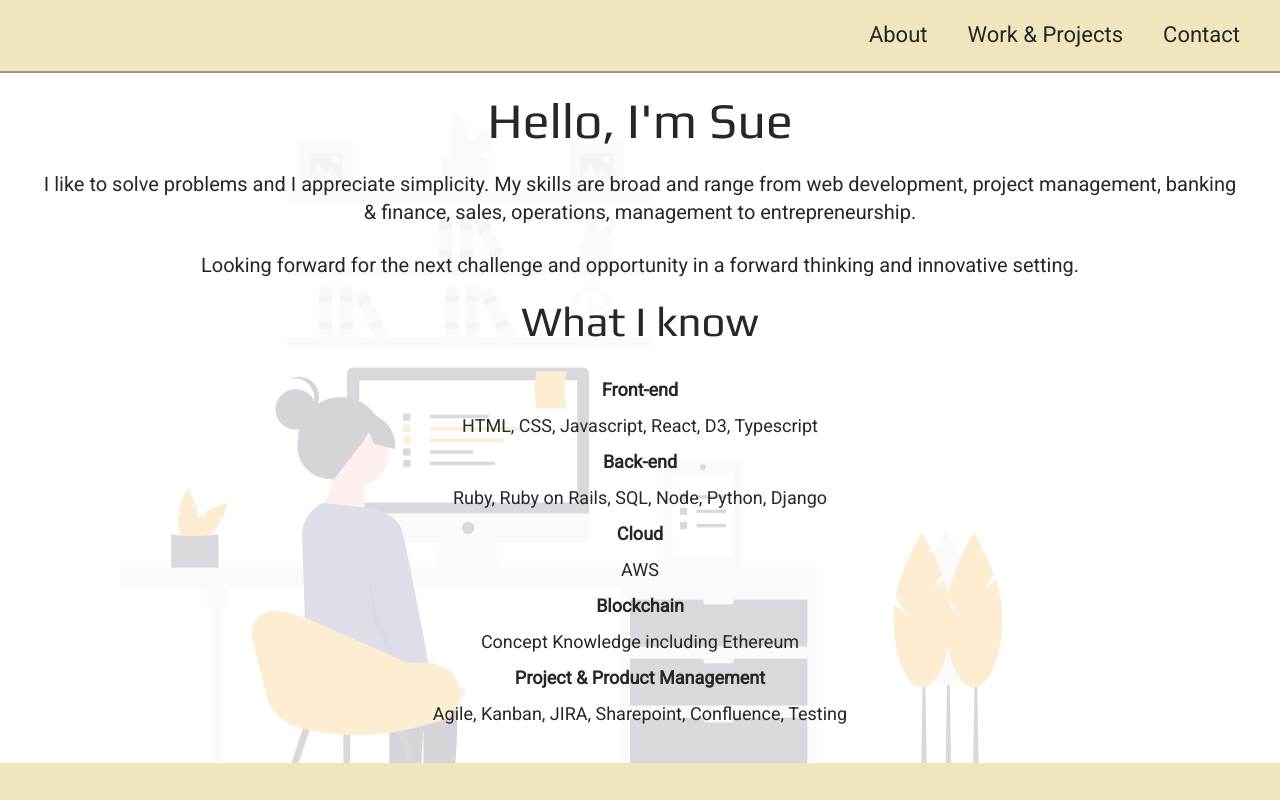
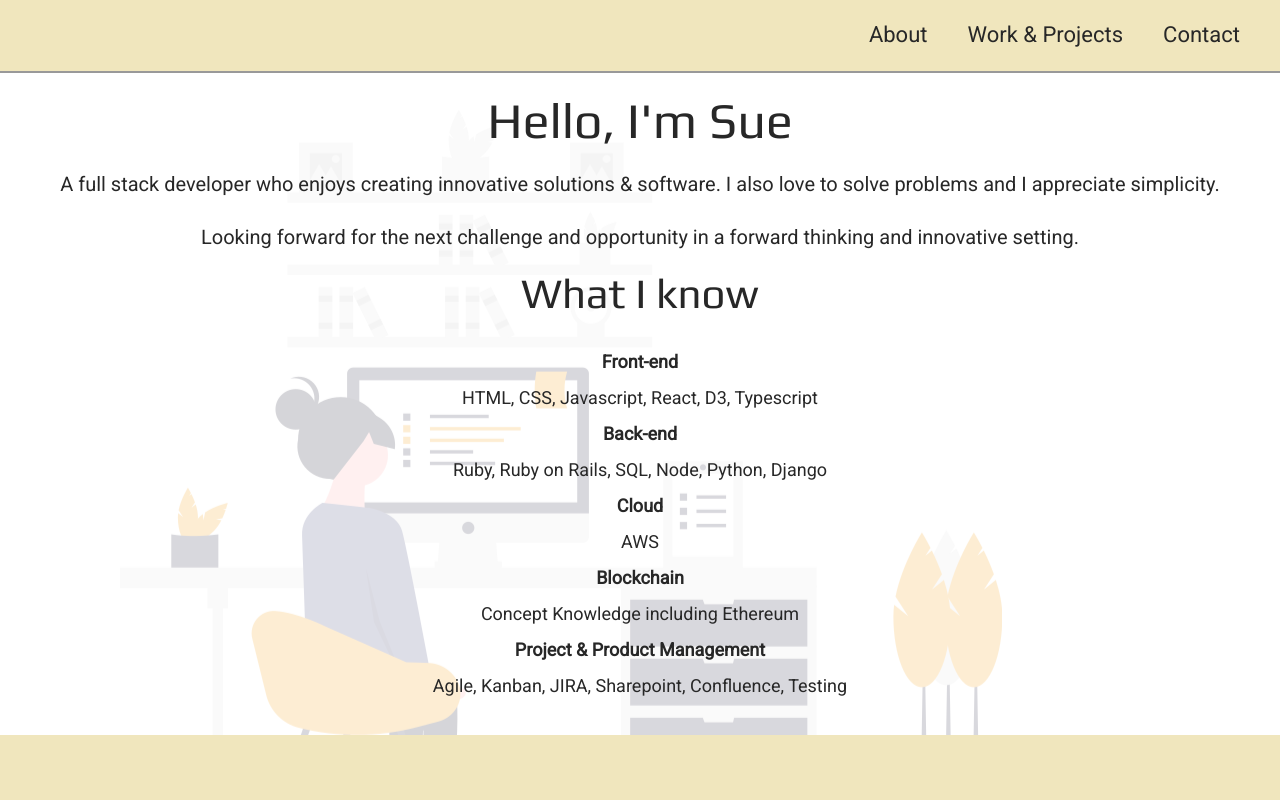
Before and after one commit to swissbusybee/swissbusybee.github.io, a plain HTML site: page index.html in a window 1280 px wide. Shown: the top 800 px of the page. Drawn offline with Linux system fonts and the light colour scheme.

Commit message:
Update index.html

```diff
--- a/index.html
+++ b/index.html
@@ -47,9 +47,7 @@
     <section id="about" class="about-section">
       <h1>Hello, I'm Sue </h1>
       <p>
-        I like to solve problems and I appreciate simplicity. My skills are broad
-        and range from web development, project management, banking & finance, sales,
-        operations, management to entrepreneurship.
+        A full stack developer who enjoys creating innovative solutions & software. I also love to solve problems and I appreciate simplicity.
       </p>
       <br>
       <p>
```
